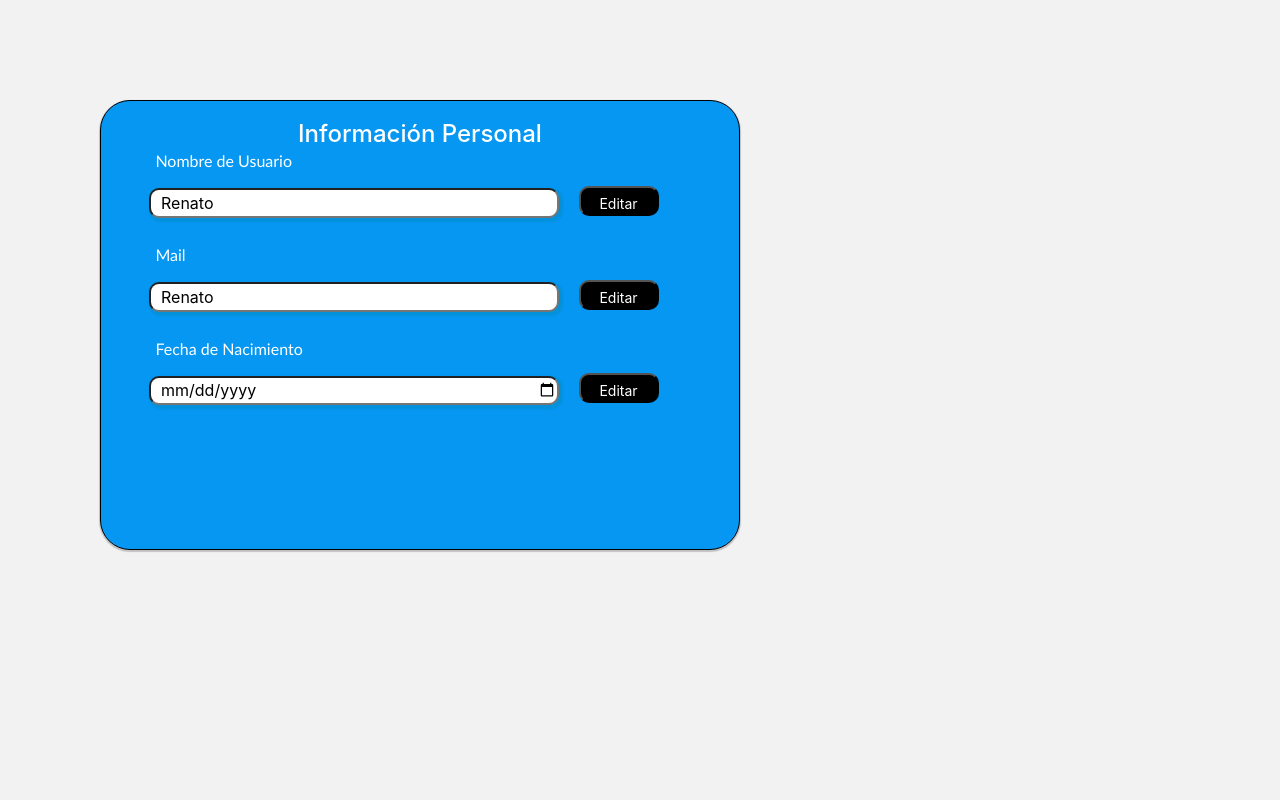
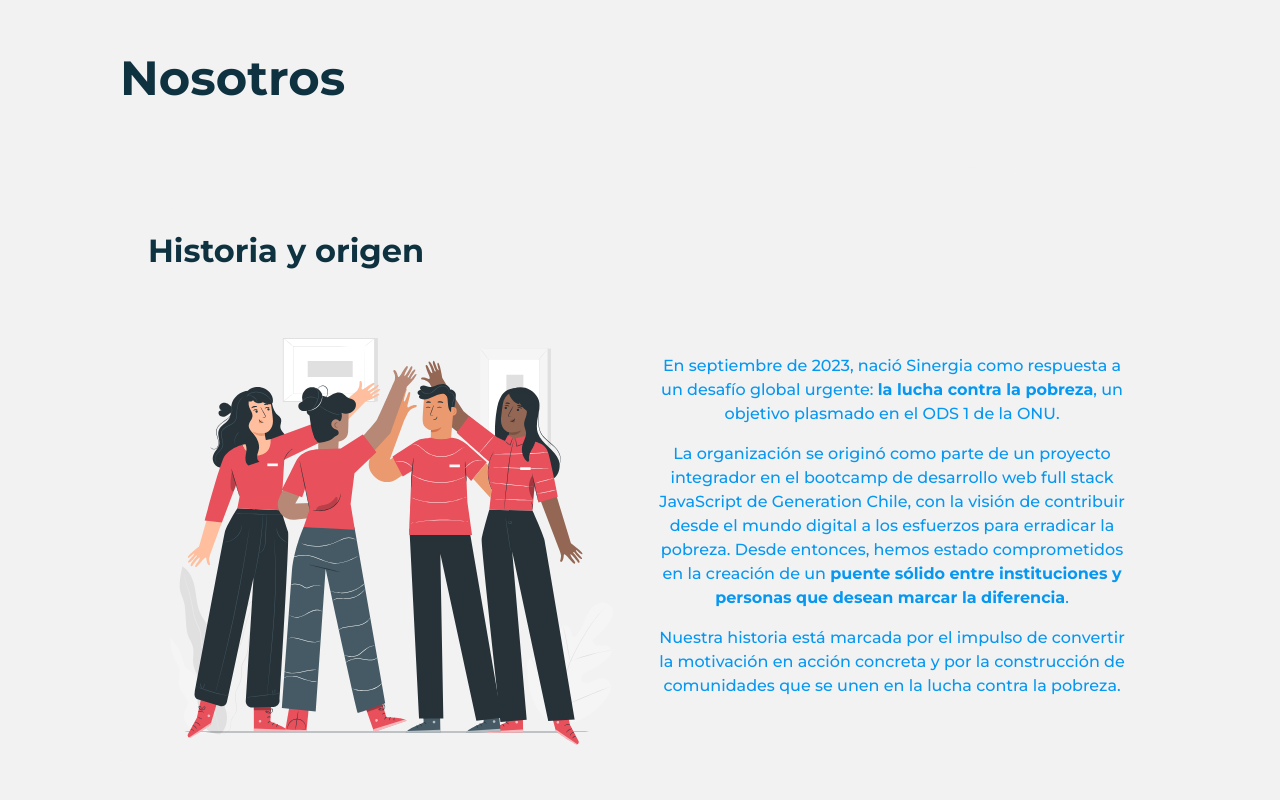
Before and after one commit to rmessinaaa/proyecto_react, a React (Create React App) app: page / in a window 1280 px wide. Shown: the top 800 px of the page. Built offline with nearby package versions, Linux system fonts and the light colour scheme.

Commit message:
actualizando

```diff
--- a/src/App.js
+++ b/src/App.js
@@ -13,7 +13,7 @@ function App() {
 
     <div className="App">
       {/* Pruebas: Prueba lo que quieras, pero esto tiene que quedar vacío, lo que insertes para ver el renderizado, después tienes que eliminarlo */}
-        <Infopersonal/>
+        <PaginaNosotros />
 
     </div>
 
```
Also changed, not shown: public/ilustraciones/home-perfil.svg (added).
